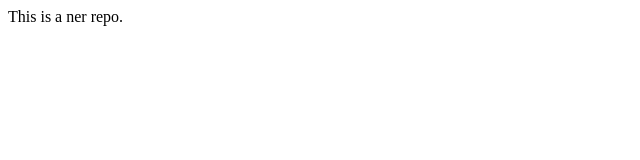
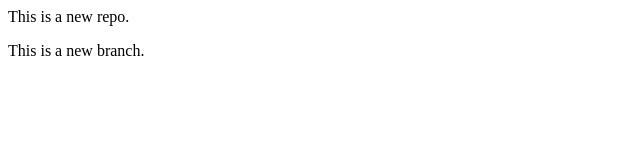
Before and after one commit to Sarakhan-ctrl/localRepo, a plain HTML site: page index.html in a window 1280 px wide. Shown: the whole page, without its empty margins (0-640 px from the left). Drawn offline with Linux system fonts and the light colour scheme.

Commit message:
add this line

```diff
--- a/index.html
+++ b/index.html
@@ -1 +1,2 @@
-<p>This is a ner repo.</p>
+<p>This is a new repo.</p>
+<p>This is a new branch.</p>
```
